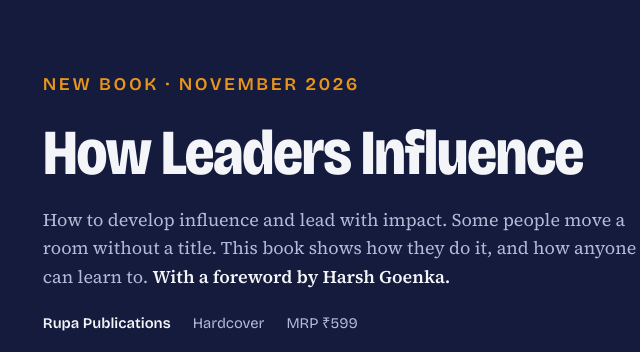
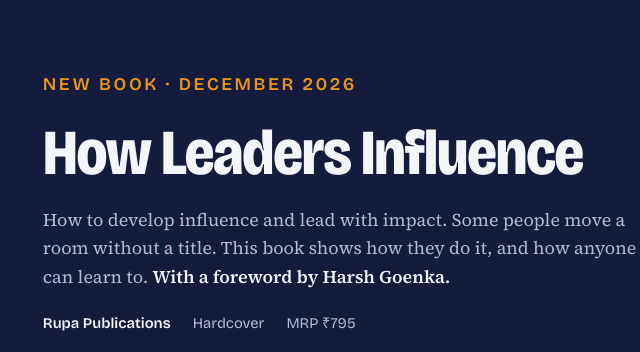
Before and after one commit to harjeetkhanduja/harjeetkhanduja-site, a plain HTML site: page books.html in a window 1280 px wide. Shown: the part 823-1175 px from the top of the page, 404-1044 px from the left. Drawn offline with nearby package versions, Linux system fonts and the light colour scheme.

Commit message:
Update books.html

```diff
--- a/books.html
+++ b/books.html
@@ -649,13 +649,13 @@ h1 > .eyebrow{display:block;margin-bottom:22px;font-stretch:100%;line-height:1.4
         <img src="img/cover-hli.jpg" alt="Cover of How Leaders Influence by Harjeet Khanduja" style="display:block;width:100%;border-radius:2px 6px 6px 2px">
       </div>
       <div class="feature-text">
-        <p class="eyebrow">New book · November 2026</p>
+        <p class="eyebrow">New book · December 2026</p>
         <h2>How Leaders Influence</h2>
         <p>How to develop influence and lead with impact. Some people move a room without a title. This book shows how they do it, and how anyone can learn to. <strong>With a foreword by Harsh Goenka.</strong></p>
         <ul class="meta">
           <li><b>Rupa Publications</b></li>
           <li>Hardcover</li>
-          <li>MRP ₹599</li>
+          <li>MRP ₹795</li>
         </ul>
         <div class="cta-row">
           <a class="btn btn-marigold" href="https://www.amazon.in/dp/B0HS3DFRGT/" target="_blank" rel="noopener">Preorder on Amazon</a>
```
